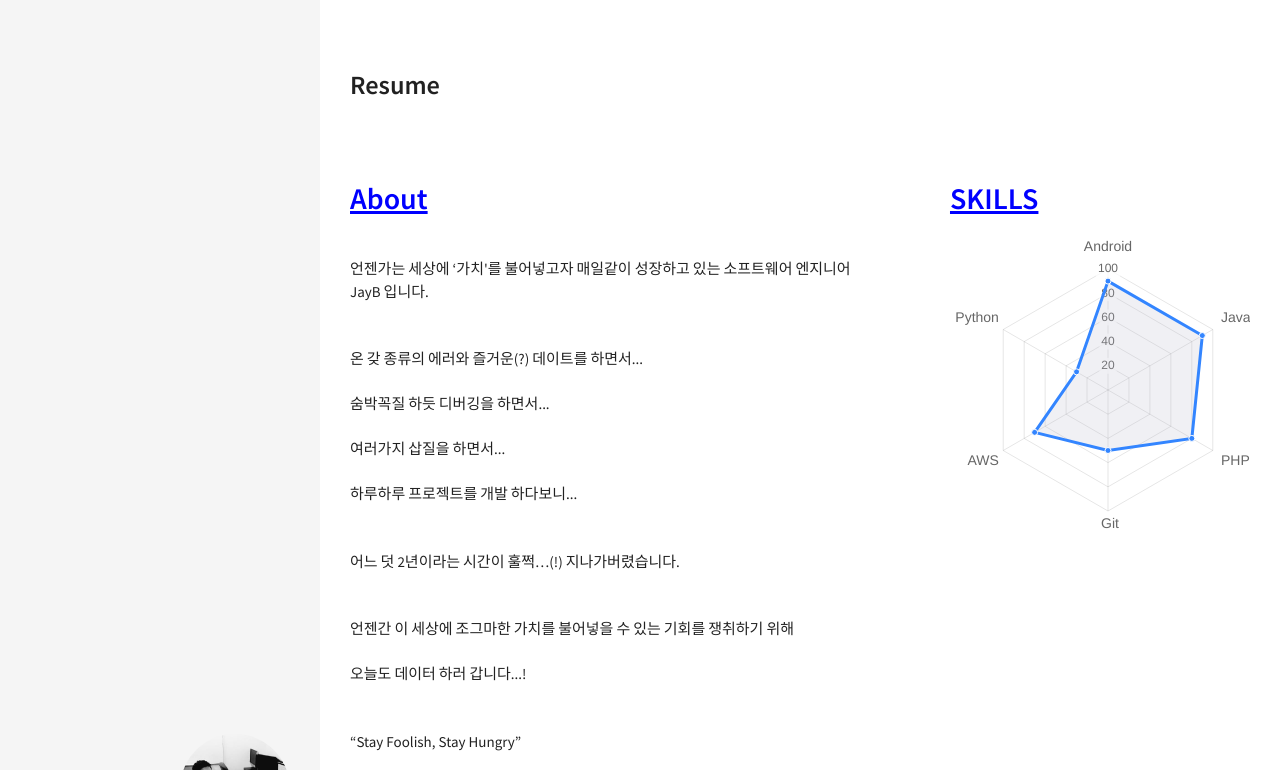
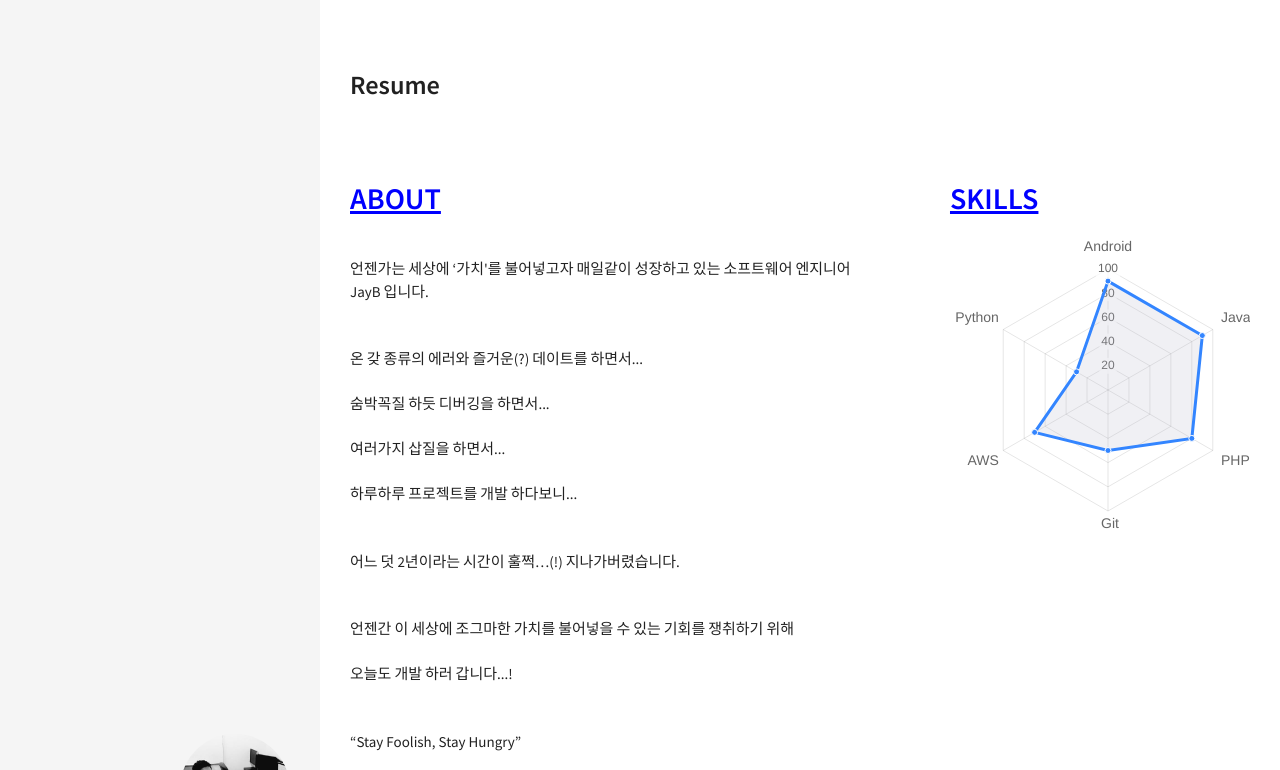
Before and after one commit to renyuanz/leonids, a Jekyll site: the page built from resume.html, in a window 1280 px wide. Shown: the top 770 px of the page. Built offline with Jekyll 4.4.1, drawn with Linux system fonts in a browser that asks for light colours; nearby versions of some CDN libraries.

Commit message:
Updated
Updated

```diff
--- a/_includes/sections/about.html
+++ b/_includes/sections/about.html
@@ -1,4 +1,4 @@
-<h1 style="color: blue; text-decoration: underline;"><span data-i18n="skills.my_skills">About</span></h1>
+<h1 style="color: blue; text-decoration: underline;"><span data-i18n="skills.my_skills">ABOUT</span></h1>
 
 <div>
     <br/>
@@ -13,7 +13,7 @@
     어느 덧 2년이라는 시간이 훌쩍…(!) 지나가버렸습니다.<br/><br/><br/>
 
     언젠간 이 세상에 조그마한 가치를 불어넣을 수 있는 기회를 쟁취하기 위해<br/><br/>
-    오늘도 데이터 하러 갑니다...!<br/><br/><br/>
+    오늘도 개발 하러 갑니다...!<br/><br/><br/>
 
     “Stay Foolish, Stay Hungry”<br/>
 
```
